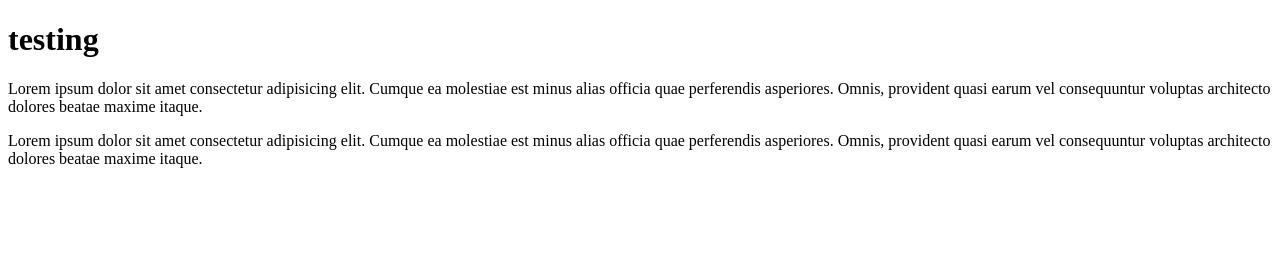
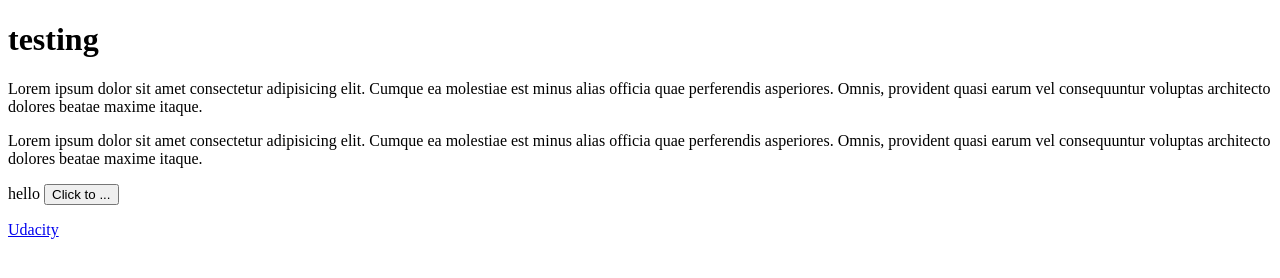
Before and after one commit to almstq/HTML, a plain HTML site: page index.html in a window 1280 px wide. Drawn offline with Linux system fonts and the light colour scheme.

Commit message:
just another commit

```diff
--- a/index.html
+++ b/index.html
@@ -9,5 +9,10 @@
     <h1>testing</h1>
     <p>Lorem ipsum dolor sit amet consectetur adipisicing elit. Cumque ea molestiae est minus alias officia quae perferendis asperiores. Omnis, provident quasi earum vel consequuntur voluptas architecto dolores beatae maxime itaque.</p>
     <p>Lorem ipsum dolor sit amet consectetur adipisicing elit. Cumque ea molestiae est minus alias officia quae perferendis asperiores. Omnis, provident quasi earum vel consequuntur voluptas architecto dolores beatae maxime itaque.</p>
+    <span>hello</span>
+    <button type="button">
+        Click to ...
+    </button>
+    <p><a href="https://www.udacity.com">Udacity</a></p>
 </body>
 </html>
```
